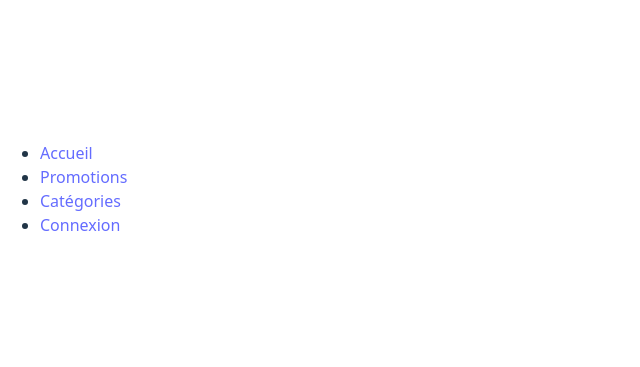
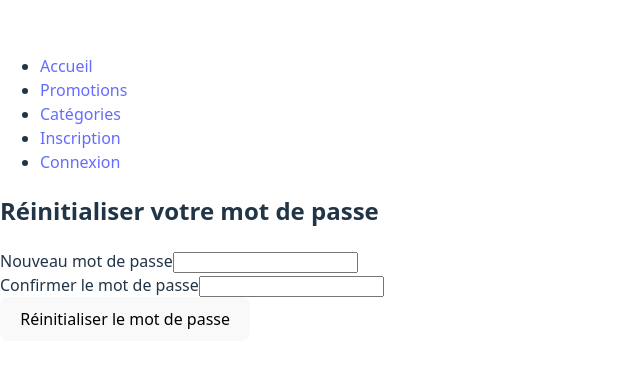
Before and after one commit to RoGitaccount/depotUserStories, a React (Vite) app in the folder front-end/: page /resetpassword in a window 1280 px wide. Shown: the part 211-578 px from the top of the page, without its empty margins (0-640 px from the left). Built offline with nearby package versions, Linux system fonts and the light colour scheme.

Commit message:
Ajout du resetpassword avec envoie d'email et redirection

```diff
--- a/front-end/src/App.jsx
+++ b/front-end/src/App.jsx
@@ -13,6 +13,7 @@ import Register from './components/register'
 import Dashboard from './pages/dashboard'
 import Login from './pages/login'
 import VerifyCodeLogin from './components/login-verifycode'
+import ResetPassword from './pages/resetpassword'
 import ForgotPassword from './components/forgot-password'
 
 
@@ -29,6 +30,7 @@ function App() {
           <Route path="/dashboard" element={<Dashboard />} />
           <Route path="/login" element={<Login/>} />
           <Route path="/register" element={<Register />} />
+          <Route path="/resetpassword" element={<ResetPassword/>} />
           <Route path="/verify-code" element={<VerifyCodeLogin />} />
           <Route path="/forgot-password" element={<ForgotPassword />} />
         </Routes>
--- a/front-end/src/components/Navbar.jsx
+++ b/front-end/src/components/Navbar.jsx
@@ -17,9 +17,11 @@ const Navbar = () => {
         {isAuthenticated ? (
           <li><button onClick={logout}>Déconnexion</button></li>
         ) : (
-          <li><Link to="/register">Inscription</Link></li>,
+          <>
+          <li><Link to="/register">Inscription</Link></li>
           <li><Link to="/login">Connexion</Link></li>
-        )}
+        </>
+              )}
       </ul>
     </nav>
   );
--- /dev/null
+++ b/front-end/src/pages/resetpassword.jsx
@@ -0,0 +1,61 @@
+// ResetPassword.jsx
+import React, { useState, useEffect } from 'react';
+import { useNavigate, useLocation } from 'react-router-dom';
+import axios from 'axios';
+
+const ResetPassword = () => {
+  const [newPassword, setNewPassword] = useState('');
+  const [confirmPassword, setConfirmPassword] = useState('');
+  const [error, setError] = useState('');
+  const [success, setSuccess] = useState(false);
+  const location = useLocation();
+  const navigate = useNavigate();
+
+  const queryParams = new URLSearchParams(location.search);
+  const token = queryParams.get('token');
+
+  const handleSubmit = async (e) => {
+    e.preventDefault();
+
+    if (newPassword !== confirmPassword) {
+      setError('Les mots de passe ne correspondent pas.');
+      return;
+    }
+
+    try {
+      // Attends la réponse avant de faire autre chose
+      const response = await axios.post('http://localhost:8001/api/reset-password', { token, newPassword }, { headers: { 'Content-Type': 'application/json', }});
+
+      // Si la requête réussit, affiche le succès
+      setSuccess(true);
+      setError('');
+      setTimeout(() => navigate('/login'), 3000); // Redirection vers la page de connexion après 3 secondes
+    } catch (err) {
+      // Si la requête échoue, affiche l'erreur
+      setError('Erreur lors de la réinitialisation du mot de passe.');
+    }
+  };
+
+
+  return (
+    <div>
+      <h2>Réinitialiser votre mot de passe</h2>
+      {error && <p className="error">{error}</p>}
+      {success && <p className="success">Mot de passe réinitialisé avec succès ! Vous allez être redirigé vers la page de connexion.</p>}
+
+      <form onSubmit={handleSubmit}>
+        <div>
+          <label>Nouveau mot de passe</label>
+          <input type="password" value={newPassword} onChange={(e) => setNewPassword(e.target.value)} required />
+        </div>
+        <div>
+          <label>Confirmer le mot de passe</label>
+          <input type="password" value={confirmPassword} onChange={(e) => setConfirmPassword(e.target.value)} required />
+        </div>
+        <button type="submit">Réinitialiser le mot de passe</button>
+      </form>
+    </div>
+  );
+};
+
+export default ResetPassword;
```
Also changed, not shown: 1 other file (tests, documents, lock files or other folders).
